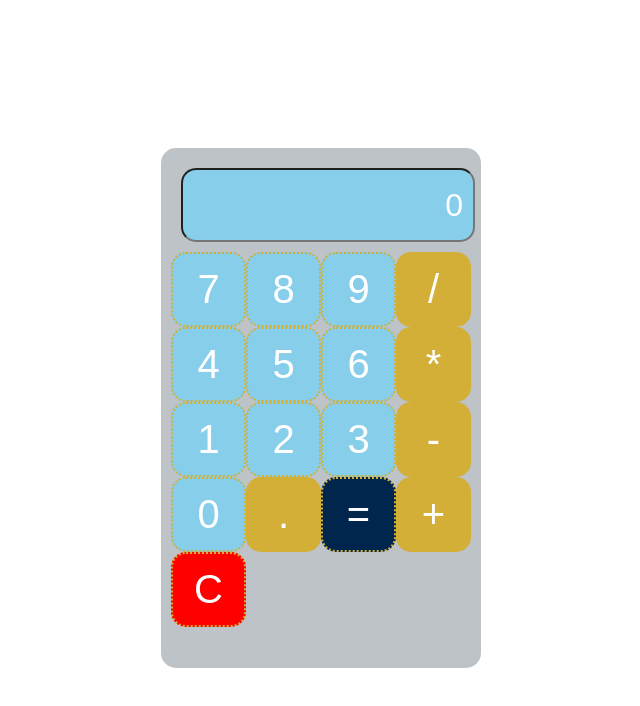
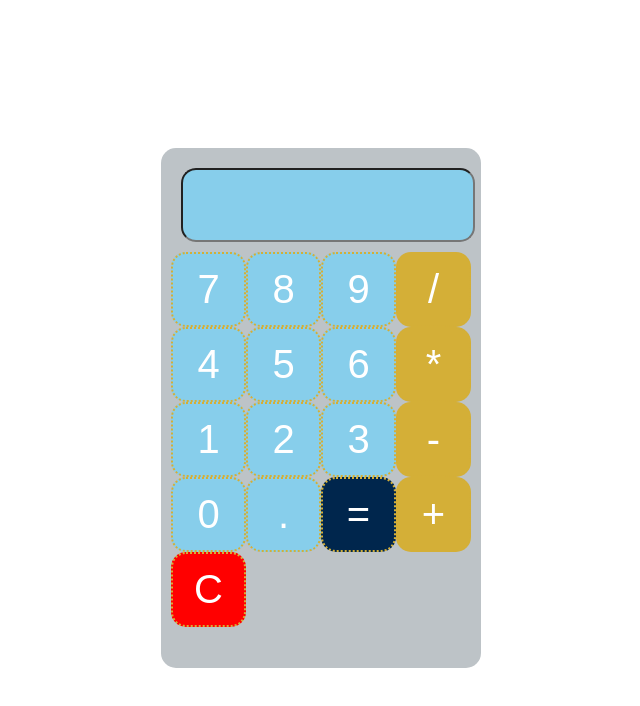
Before and after one commit to Mitch3012/Calculator, a plain HTML site: page index.html in a window 1280 px wide. Shown: the whole page, without its empty margins (319-959 px from the left). Drawn offline with Linux system fonts and the light colour scheme.

Commit message:
Change calculator display input value to empty
Updated the calculator display input to be empty.

```diff
--- a/index.html
+++ b/index.html
@@ -11,28 +11,27 @@
 
 
         <div class="calculator">
-         <input type="text" id="display" value="0" readonly>
+            <input type="text" id="display" value="" readonly>
             <div class='keys'>
                 <button onclick="appendValue('7')" value='7'>7</button>
                 <button onclick="appendValue('8')" value='8'>8</button>
                 <button onclick="appendValue('9')" value='9'>9</button>
-                <button class = "operator" onclick="appendValue('/')" value='/'>/</button>
+                <button class= "operator" onclick ="appendValue('/')" value='/'>/</button>
                 <button onclick="appendValue('4')" value='4'>4</button>
                 <button onclick="appendValue('5')" value='5'>5</button>
                 <button onclick="appendValue('6')" value='6'>6</button>
-                <button class = "operator" onclick="appendValue('*')" value='*'>*</button>
+                <button class= "operator"onclick="appendValue('*')" value='*'>*</button>
                 <button onclick="appendValue('1')" value='1'>1</button>
                 <button onclick="appendValue('2')" value='2'>2</button>
                 <button onclick="appendValue('3')" value='3'>3</button>
-                <button class = "operator" onclick="appendValue('-')" value='-'>-</button>
+                <button class= "operator" onclick="appendValue('-')" value='-'>-</button>
                 <button onclick="appendValue('0')" value='0'>0</button>
-                <button class = "operator" onclick="appendValue('.')" value='.'>.</button>
-                <button id="equals" onclick="calculate()" value='='>=</button>
-                <button class = "operator" onclick="appendValue('+')" value='+'>+</button>
+                <button onclick="appendValue('.')" value='.'>.</button>
+                <button id="equals" class="operator" onclick="calculate()" value='='>=</button>
+                <button class="operator" onclick="appendValue('+')" value='+'>+</button>
                 <button id="clear" onclick="clearDisplay()" value='C'>C</button>
             </div>
         </div>
-
          <script src="script.js"></script>
     </body>
 </html>
```
